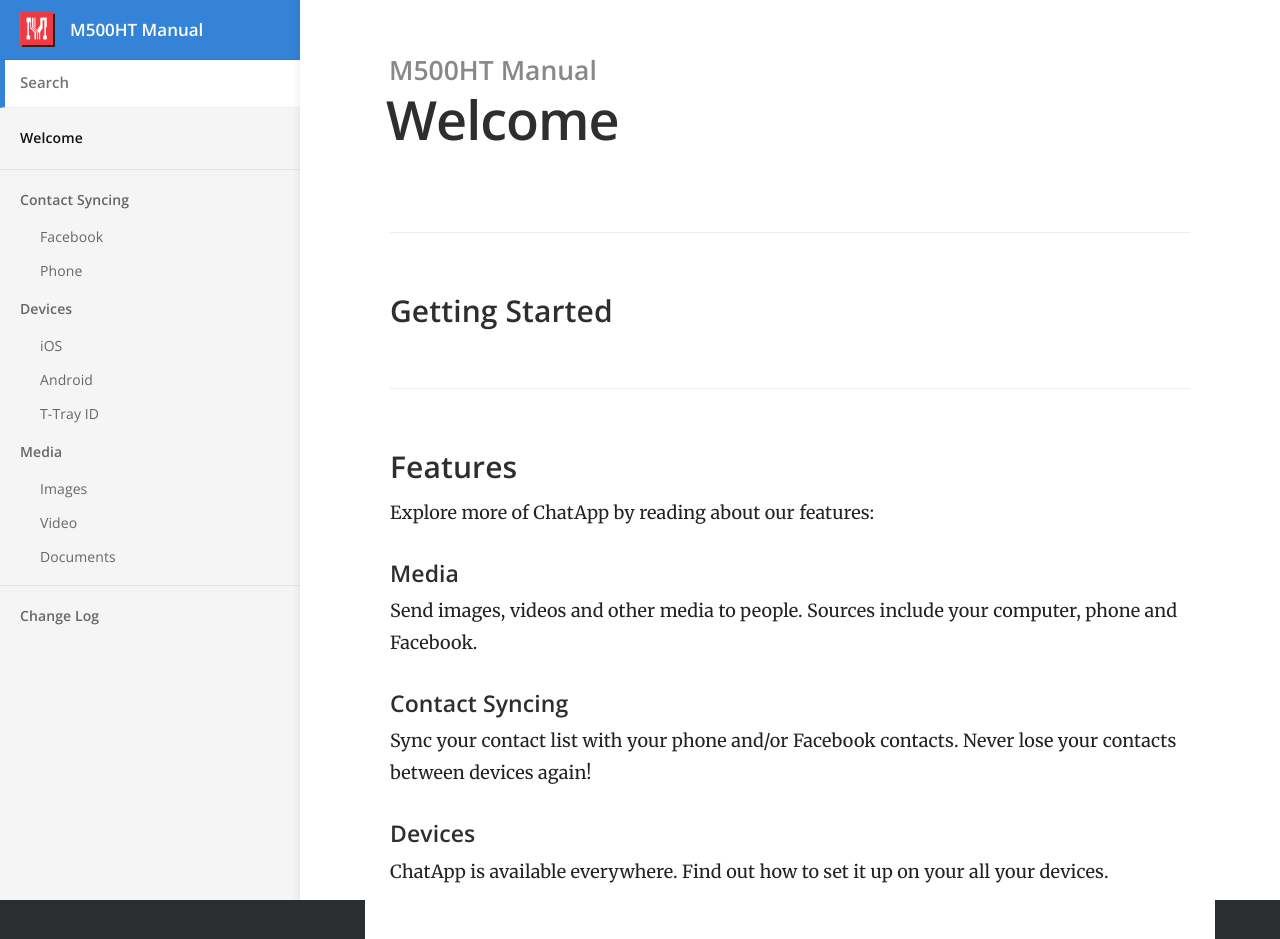
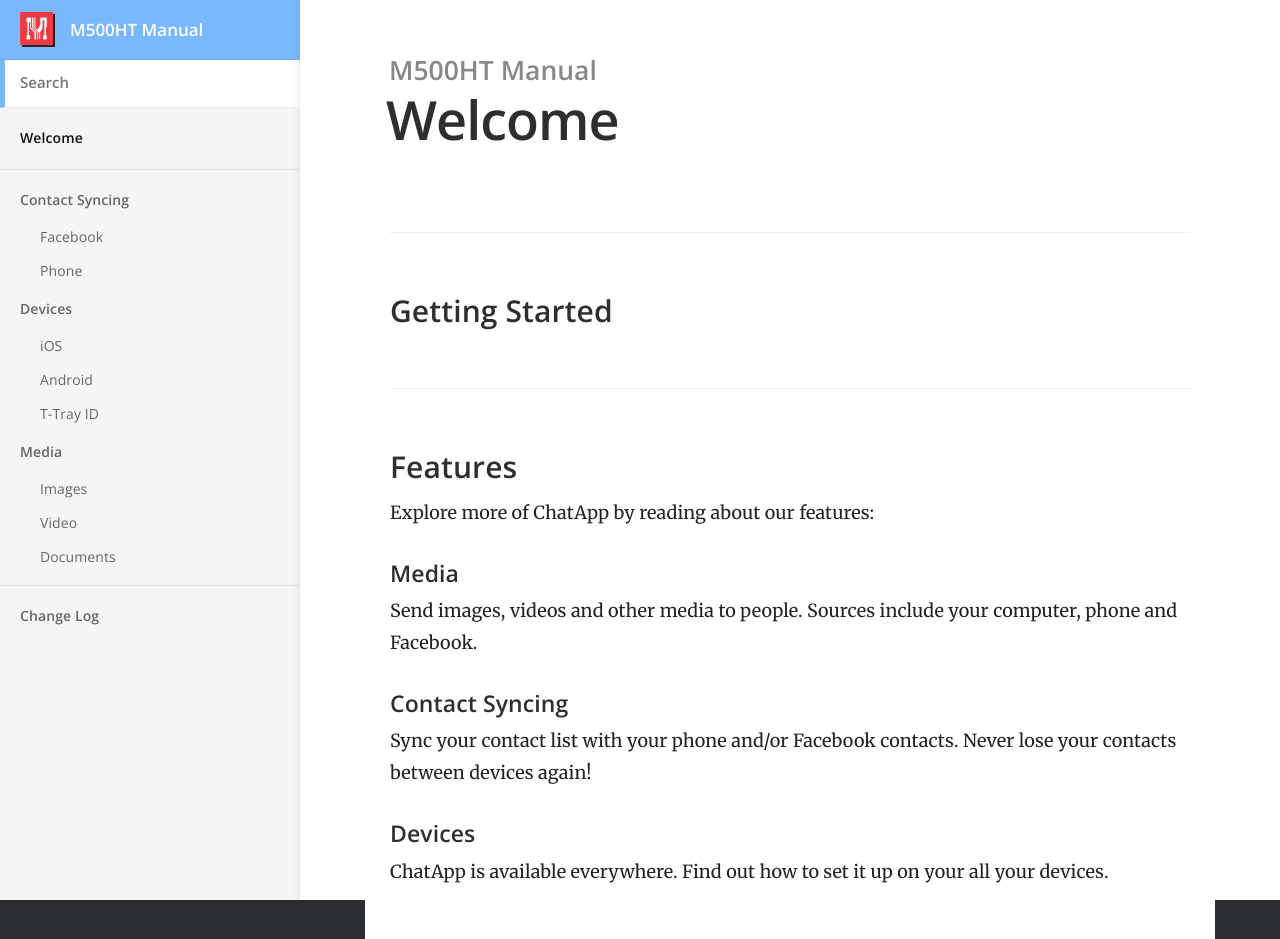
Before and after one commit to lte0609/ht_kr, a Jekyll site: the page built from index.md, in a window 1280 px wide. Built offline with Jekyll 4.4.1, drawn with Linux system fonts in a browser that asks for light colours.

Commit message:
Update main.scss

```diff
--- a/css/main.scss
+++ b/css/main.scss
@@ -10,7 +10,7 @@ $content-max-width: 800px;
 $content-color: #222;
 $content-background-color: #fff;
 
-$brand-colour: #3583d6;  //#8E9295;
+$brand-colour: #79B8FF;  //#3583d6; #8E9295;
 $brand-colour-light: mix($brand-colour, $content-background-color, 10%);
 
 $nav-header-background-color: $brand-colour;
```
